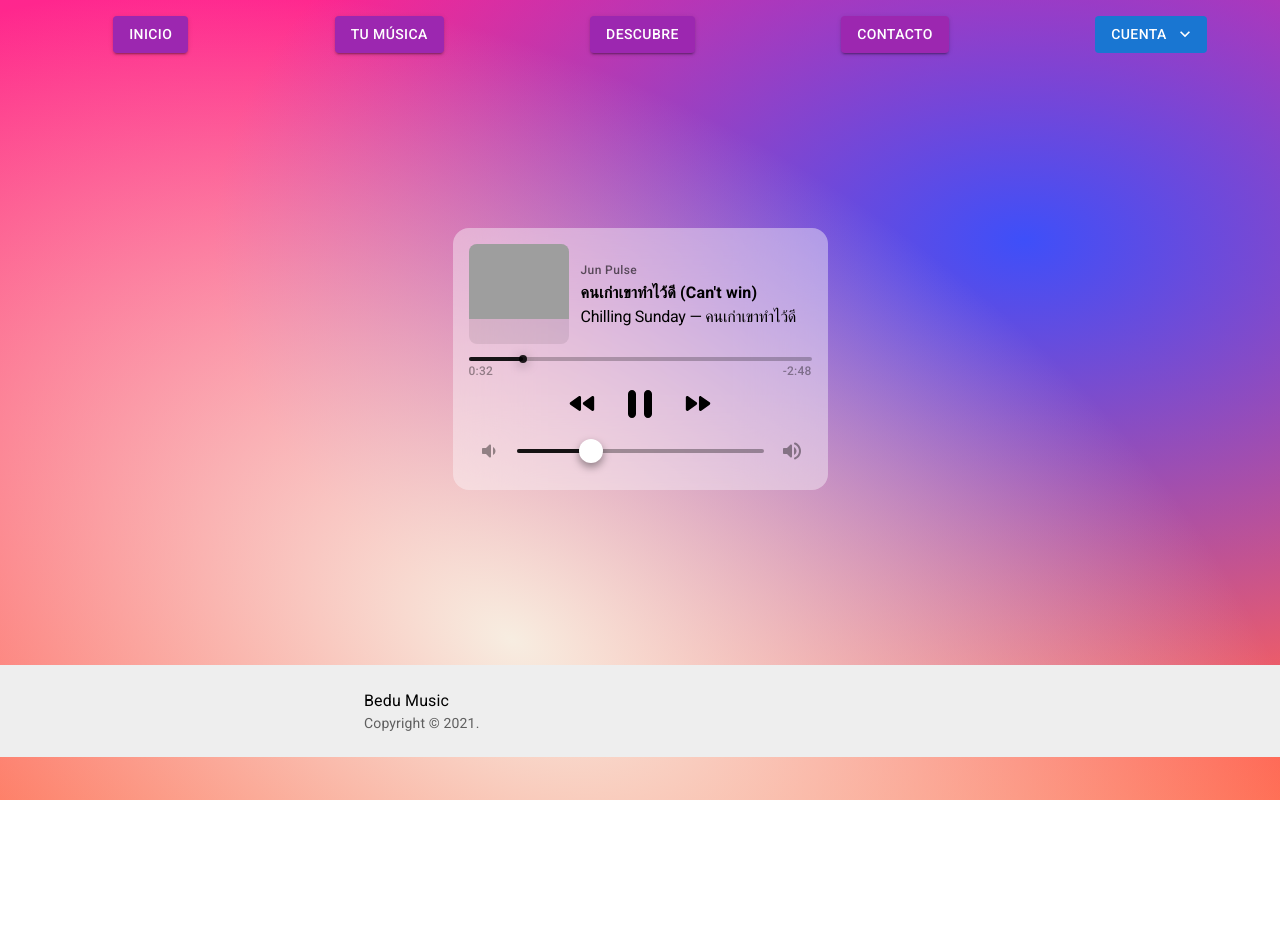
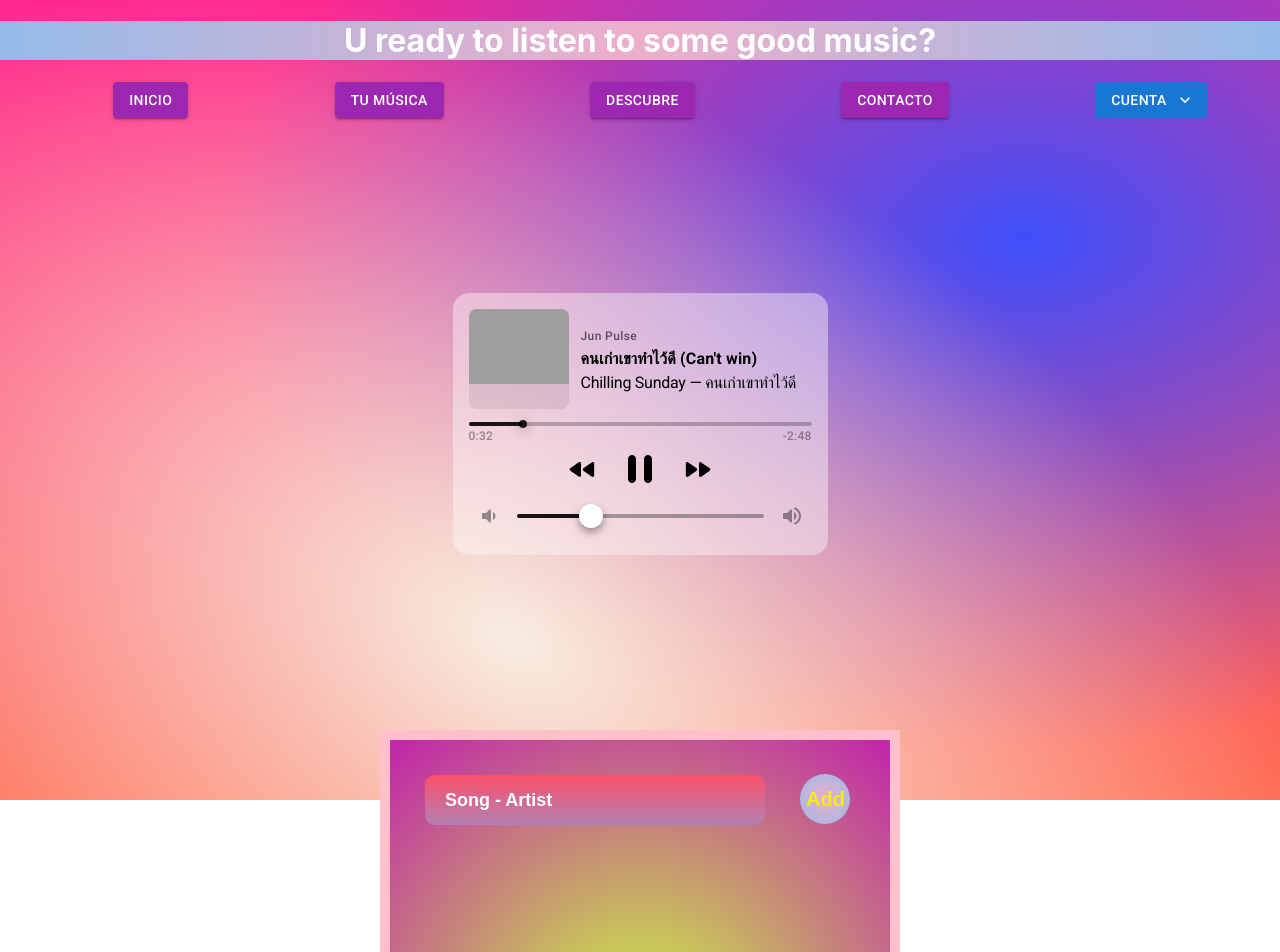
Before and after one commit to VictorAnizar/Bedu-music-Project3Santander-, a React (Create React App) app: page / in a window 1280 px wide. Shown: the top 952 px of the page. Before the commit the page ends 800 px from the top, so only its background shows below. Built offline with nearby package versions, Linux system fonts and the light colour scheme; grey boxes are pictures that could not be loaded.

Commit message:
lista de  musica

```diff
--- a/package.json
+++ b/package.json
@@ -3,12 +3,18 @@
   "version": "0.1.0",
   "private": true,
   "dependencies": {
+    "@fortawesome/fontawesome-svg-core": "^1.2.36",
+    "@fortawesome/free-solid-svg-icons": "^5.15.4",
+    "@fortawesome/react-fontawesome": "^0.1.15",
     "@mui/icons-material": "^5.0.4",
     "@testing-library/jest-dom": "^5.14.1",
     "@testing-library/react": "^11.2.7",
     "@testing-library/user-event": "^12.8.3",
+    "bootstrap": "^5.1.1",
     "react": "^17.0.2",
+    "react-bootstrap": "^2.0.0-rc.1",
     "react-dom": "^17.0.2",
+    "react-flip-move": "^3.0.4",
     "react-scripts": "4.0.3",
     "web-vitals": "^1.1.2"
   },
--- a/src/App.js
+++ b/src/App.js
@@ -1,13 +1,18 @@
 import React from 'react'
 import Footer from './components/globals/Footer'
 import Header from './components/globals/Header';
+import UserGreeting from './components/globals/UserGreeting';
 import ContentMain from './components/ContentMain';
+import MusicList from './components/MusicList';
+
 class App extends React.Component {
   render() {
     return (
       <div className="layout">
+        <UserGreeting/>
         <Header />
         <ContentMain/>
+        <MusicList/>
         <Footer />
       </div>
     )
--- /dev/null
+++ b/src/MusicItems.css
@@ -0,0 +1,50 @@
+.list {
+  color: #fff;
+  width: 400px;
+  margin: 20px auto;
+  height: 50px;
+  background: linear-gradient(
+    0deg,
+    rgba(240, 99, 238, 1) 0%,
+    rgba(181, 56, 74, 1) 100%
+  );
+  border-radius: 5px;
+}
+.list p {
+  padding: 10px;
+  position: relative;
+  transition: ease-in-out;
+}
+.list p input {
+  background-color: transparent;
+  border: 0;
+  color: #fff;
+  font-size: 16px;
+  font-weight: bold;
+}
+.list p input:focus {
+  outline: none;
+}
+.list p span {
+  position: absolute;
+  right: 10px;
+}
+.faicons {
+  margin: 0 5px;
+  font-size: 15px;
+  cursor: pointer;
+}
+.itemsAnim-enter {
+  opacity: 0.01;
+}
+.itemsAnim-enter .itemsAnim-enter-active {
+  opacity: 1;
+  transition: opacity 300ms ease-in;
+}
+.itemsAnim-leave {
+  opacity: 1;
+}
+.itemsAnim-leave .itemsAnim-leave-active {
+  opacity: 0.01;
+  transition: opacity 300ms ease-in;
+}
--- /dev/null
+++ b/src/MusicList.css
@@ -0,0 +1,52 @@
+.background {
+  background: radial-gradient(
+    circle,
+    rgba(203, 251, 63, 1) 0%,
+    rgba(193, 42, 168, 1) 97%
+  );
+  min-height: 600px;
+  width: 500px;
+  margin: 40px auto;
+  border: 10px solid pink;
+}
+
+#musicForm input {
+  background: linear-gradient(
+    0deg,
+    rgba(179, 128, 179, 1) 0%,
+    rgba(250, 80, 104, 1) 100%
+  );
+  border: 0;
+  color: #fff;
+  width: 300px;
+  height: 50px;
+  margin: 35px;
+  padding: 0 20px;
+  font-size: 18px;
+  border-radius: 10px;
+}
+#musicForm input::placeholder {
+  color: white;
+  font-weight: bold;
+}
+#musicForm input:focus {
+  outline: none;
+}
+#musicForm button {
+  height: 50px;
+  width: 50px;
+  border-radius: 50%;
+  border: 0;
+  background: radial-gradient(
+    circle,
+    rgba(238, 174, 202, 1) 0%,
+    rgba(148, 187, 233, 1) 100%
+  );
+  cursor: pointer;
+  color: rgb(241, 238, 23);
+  font-weight: bolder;
+  font-size: 20px;
+}
+#musicForm button:focus {
+  outline: none;
+}
--- /dev/null
+++ b/src/components/MusicItems.js
@@ -0,0 +1,37 @@
+import React, { Component } from 'react';
+import '../MusicItems.css';
+import {FontAwesomeIcon} from '@fortawesome/react-fontawesome';
+import FlipMove from 'react-flip-move';
+
+function MusicItems(props) {
+    const items= props.items;
+    const musicItems = items.map(item =>
+    {
+        return <div className='list' key={item.key}>
+                <p>
+                    <input type='text'
+                    id={item.key}
+                    value={item.text}
+                    onChange = {
+                        (e)=> {props.setUpdate(e.target.value, item.key)}
+                    }
+                    />
+                    <span>
+                        <FontAwesomeIcon className='faicons' icon='trash'
+                        onClick={() => props.deleteItem(item.key)}></FontAwesomeIcon>
+                    </span>
+                </p>
+
+        </div>
+    })
+
+    return(
+       <div>
+         <FlipMove duration={500} easing='ease-in-out'>
+        {musicItems}
+        </FlipMove>
+        </div>
+    )
+    }
+
+export default MusicItems;
--- /dev/null
+++ b/src/components/MusicList.js
@@ -0,0 +1,83 @@
+import React, { Component } from 'react';
+import '../MusicList.css';
+import MusicItems from './MusicItems';
+import {library} from '@fortawesome/fontawesome-svg-core';
+import {faTrash} from '@fortawesome/free-solid-svg-icons'
+
+library.add(faTrash);
+
+class MusicList extends Component {
+    state = {
+       items: [],
+       currentItem: {
+           text: '',
+           key: ''
+       }
+    }
+    render() {
+    return (
+       <div className='background'>
+        <header>
+            <form id='musicForm' onSubmit={this.addItem}>
+                <input value={this.state.currentItem.text}
+                onChange= {this.handleInput}
+                type='text' placeholder='Song - Artist'></input>
+                <button type='submit'>Add</button>
+            </form>
+            <MusicItems items = {this.state.items} deleteItem =
+            {this.deleteItem} setUpdate={this.setUpdate}/>
+        </header>
+       </div>
+    )
+}
+
+
+//Methods:
+
+handleInput= (e) =>{
+    this.setState({
+        currentItem: {
+            text: e.target.value,
+            key: Date.now()
+        }
+    })
+}
+
+addItem =(e) =>{
+    e.preventDefault();
+    const newItem = this.state.currentItem;
+    console.log(newItem)
+    if (newItem.text !== ''){
+        const newItems= [...this.state.items, newItem];
+        this.setState({
+            items: newItems,
+            currentItem: {
+                text: '',
+                key: ''
+            }
+        })
+    }
+}
+deleteItem = (key)=>{
+    const filteredItems = this.state.items.filter(item =>
+        item.key!== key);
+        this.setState({items:filteredItems})
+}
+
+setUpdate= (text, key)=>{
+    const items = this.state.items;
+    items.map(item => {
+        if (item.key===key){
+            item.text=text;
+        }
+    })
+    this.setState({
+        items:items
+    })
+}
+};
+
+
+
+
+export default MusicList;
--- a/src/components/globals/Footer.js
+++ b/src/components/globals/Footer.js
@@ -3,6 +3,7 @@ import CssBaseline from '@mui/material/CssBaseline';
 import Box from '@mui/material/Box';
 import Typography from '@mui/material/Typography';
 import Container from '@mui/material/Container';
+
 
 function Copyright() {
   return (
--- /dev/null
+++ b/src/components/globals/UserGreeting.js
@@ -0,0 +1,27 @@
+import React, {Component} from 'react';
+
+class UserGreeting extends Component {
+    state = {
+        isLoggedIn: false
+    }
+
+    render() {
+        return (
+            this.state.isLoggedIn ?
+            <h1 style={messageStyles}>Welcome to BEDU Music</h1> :
+            <h1 style={messageStyles}>U ready to listen to some good music?</h1>
+        )
+    }
+}
+
+
+
+/* style */
+const messageStyles = {
+    background: 'radial-gradient(circle, rgba(238,174,202,1) 0%, rgba(148,187,233,1) 100%)',
+    textAlign: 'center',
+    color: 'white'
+}
+
+
+export default UserGreeting;
```
Also changed, not shown: public/index.html (+12 -5 lines), 1 other file (tests, documents, lock files or other folders).
